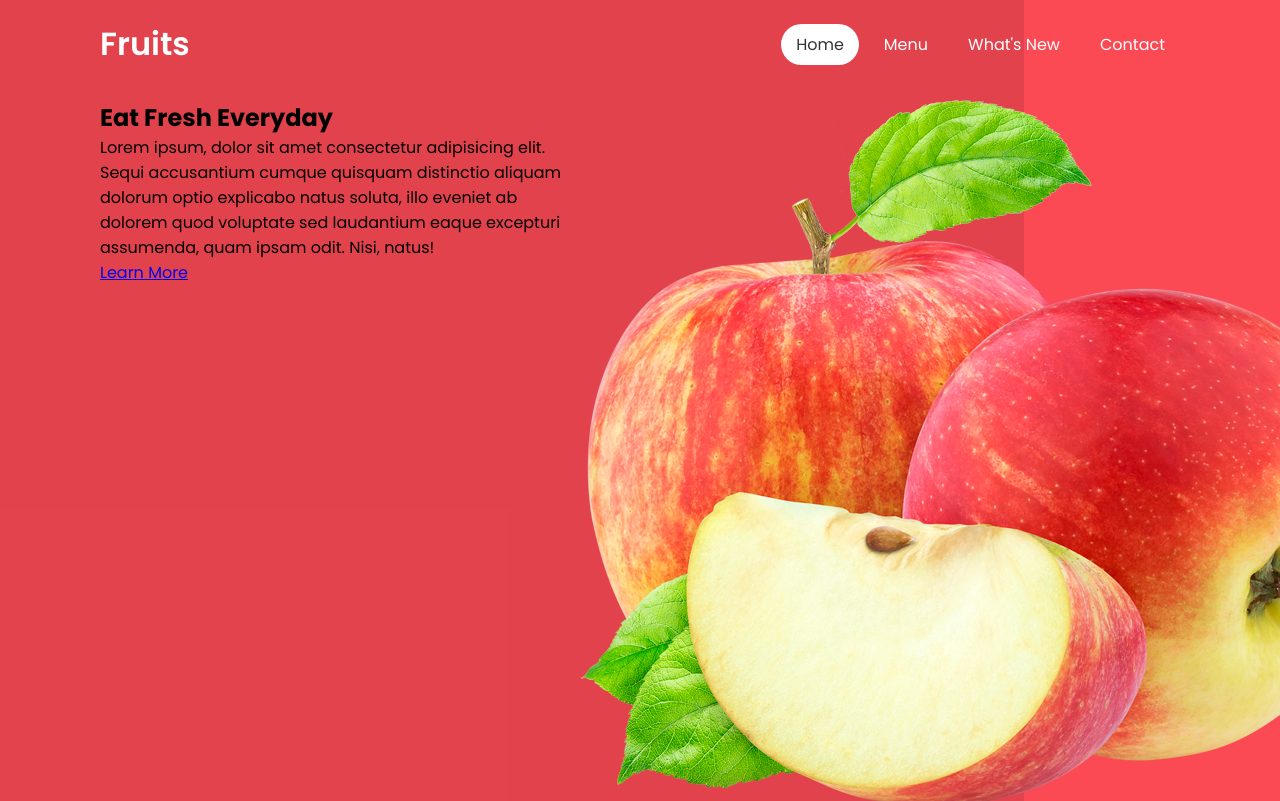
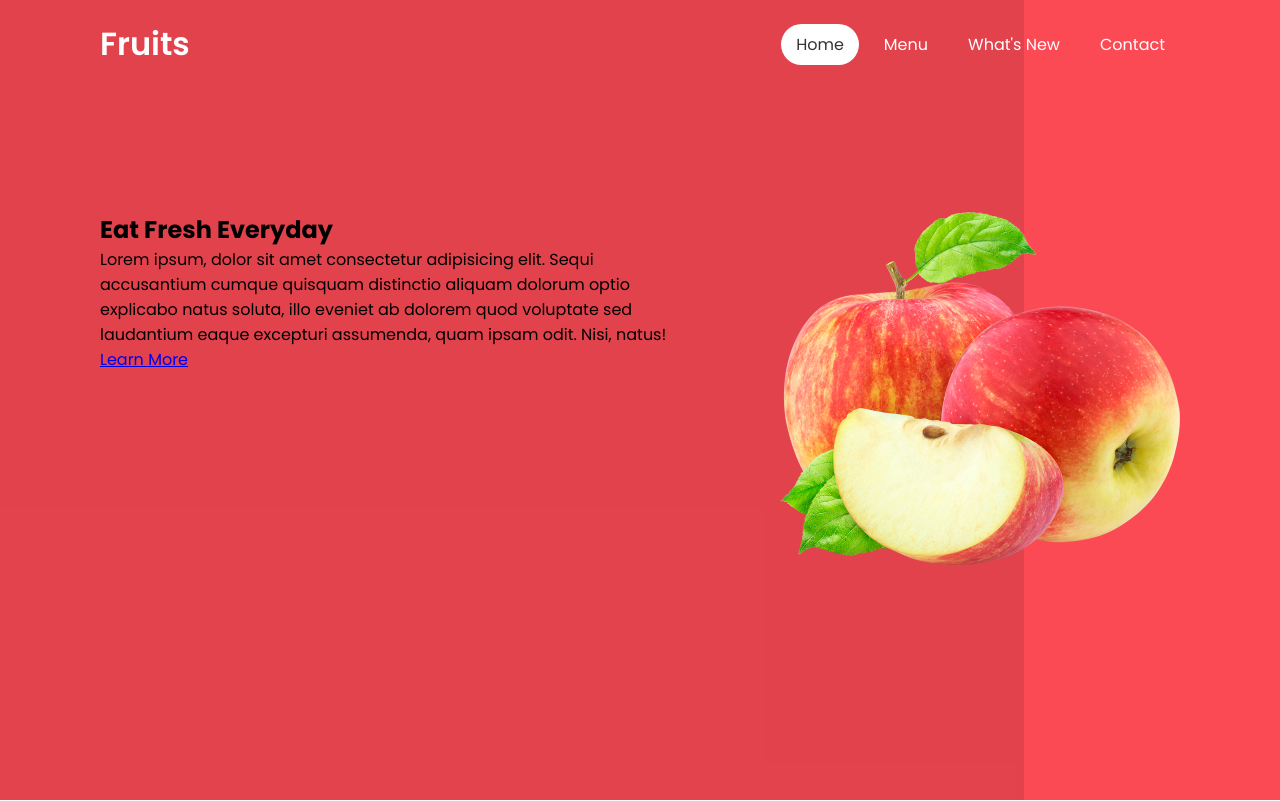
Before and after one commit to DmitryVelichko/eat-fresh-website, a plain HTML site: page index.html in a window 1280 px wide. Shown: the top 801 px of the page. Drawn offline with Linux system fonts and the light colour scheme.

Commit message:
New commit

```diff
--- a/style.css
+++ b/style.css
@@ -97,4 +97,9 @@ header .navigation li a:hover {
   z-index: 1;
   width: 600px;
   display: flex;
+  justify-content: flex-end;
 }
+
+.content .imgBox img {
+  max-width: 400px;
+}
```
